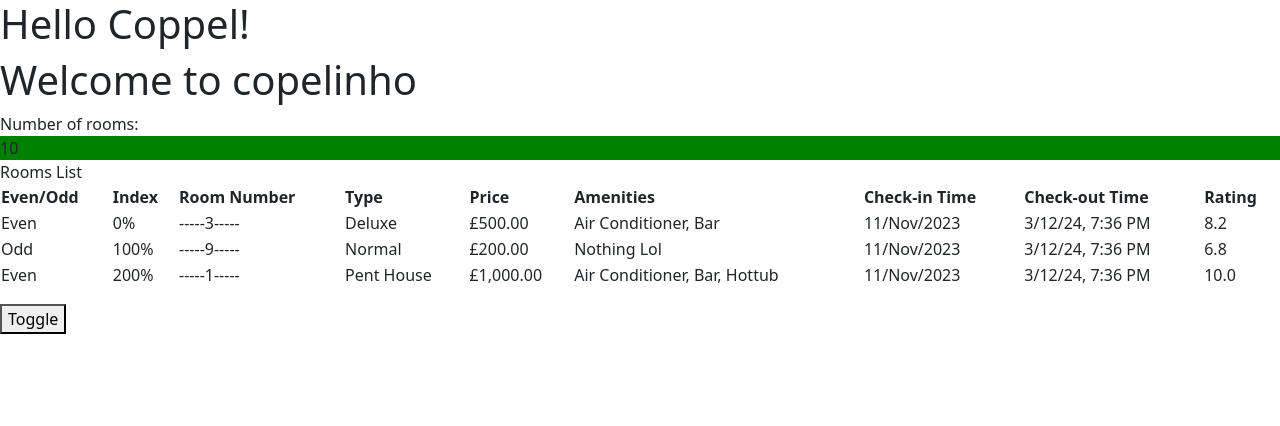
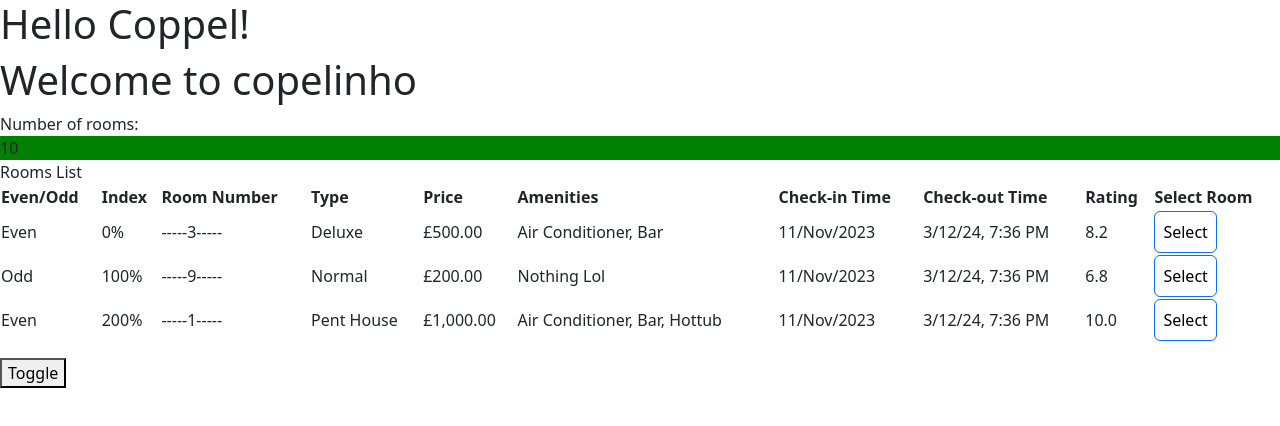
Before and after one commit to gilrg18/angularConcepts, an Angular app in the folder hotelinventoryapp/: page / in a window 1280 px wide. Shown: the top 426 px of the page. Built offline with nearby package versions, Linux system fonts and the light colour scheme.

Commit message:
@Output & EventEmitter from child component

```diff
--- a/hotelinventoryapp/src/app/rooms/rooms-list/rooms-list.component.html
+++ b/hotelinventoryapp/src/app/rooms/rooms-list/rooms-list.component.html
@@ -10,22 +10,32 @@
     <th>Check-in Time</th>
     <th>Check-out Time</th>
     <th>Rating</th>
+    <th>Select Room</th>
   </tr>
   <!-- STRUCTURAL directives add or remove elements from DOM (*ngFor, ngIf, ngSwitch)-->
   <!-- ATTRIBUTE directives modify the appearance or behavior of DOM elements
         but cannot add or remove element from the DOM -->
-    <tr [ngClass]="e ? 'even' : 'odd'"
-        *ngFor="let room of rooms | slice : 0:3;
-        let e = even; let o = odd; let i = index">
+  <tr
+    [ngClass]="e ? 'even' : 'odd'"
+    *ngFor="
+      let room of rooms | slice : 0 : 3;
+      let e = even;
+      let o = odd;
+      let i = index
+    "
+  >
     <td>{{ e ? "Even" : "Odd" }}</td>
-      <td>{{ i  | percent}}</td>
+    <td>{{ i | percent }}</td>
     <td>{{ room.roomNumber.toString().padStart(6, "-").padEnd(11, "-") }}</td>
     <td>{{ room.roomType }}</td>
-      <td>{{ room.price | currency: 'GBP' }}</td>
-      <td>{{ room.amenities | titlecase}}</td>
+    <td>{{ room.price | currency : "GBP" }}</td>
+    <td>{{ room.amenities | titlecase }}</td>
     <!-- PIPES '|' (Format data, it doesnt change the original data,it just formats it) -->
-      <td>{{ room.checkinTime | date : 'dd/MMM/yyyy' }}</td>
-      <td>{{ room.checkoutTime | date : 'short' }}</td>
-      <td>{{room.rating | number : '1.1-1' : 'en-us'}}</td>
+    <td>{{ room.checkinTime | date : "dd/MMM/yyyy" }}</td>
+    <td>{{ room.checkoutTime | date : "short" }}</td>
+    <td>{{ room.rating | number : "1.1-1" : "en-us" }}</td>
+    <td>
+      <button class="btn btn-primary" (click)="selectRoom(room)">Select</button>
+    </td>
   </tr>
 </table>
--- a/hotelinventoryapp/src/app/rooms/rooms-list/rooms-list.component.ts
+++ b/hotelinventoryapp/src/app/rooms/rooms-list/rooms-list.component.ts
@@ -1,4 +1,4 @@
-import { Component, OnInit, Input } from '@angular/core';
+import { Component, OnInit, Input, Output, EventEmitter } from '@angular/core';
 import { RoomList } from '../rooms';
 import { CommonModule } from '@angular/common';
 @Component({
@@ -13,9 +13,16 @@
   //"Make this 'rooms' property a valid html property on 'hinv-rooms-list' html element"
   @Input() rooms: RoomList[] = [];
 
+  //Pass the data back from child to parent component
+  //Outputs are events
+  @Output() selectedRoom = new EventEmitter<RoomList>()
+
   constructor(){}
 
   ngOnInit(): void {
 
   }
+  selectRoom(room: RoomList) {
+    this.selectedRoom.emit(room);
+  }
 }
--- a/hotelinventoryapp/src/app/rooms/rooms.component.html
+++ b/hotelinventoryapp/src/app/rooms/rooms.component.html
@@ -13,9 +13,13 @@
 <!-- {{ rooms.availableRooms ?? 'No Rooms' }} -->
 <!-- JSON PIPE -->
 <!-- {{roomList | json}} -->
+<div *ngIf="selectedRoom">
+  {{selectedRoom | json}}
+</div>
 
 <div *ngIf="rooms.availableRooms > 0">
- <hinv-rooms-list [rooms]="roomsList"></hinv-rooms-list>
+ <hinv-rooms-list [rooms]="roomsList"
+ (selectedRoom) ="selectRoom($event)"></hinv-rooms-list>
 </div>
 
 <!-- EVENT BINDING -->
--- a/hotelinventoryapp/src/app/rooms/rooms.component.ts
+++ b/hotelinventoryapp/src/app/rooms/rooms.component.ts
@@ -21,6 +21,8 @@
 
   //EVENT BINDING
   hideRooms = false;
+
+  selectedRoom!: RoomList;
 
   rooms: Room = {
     totalRooms: 20,
@@ -80,4 +82,9 @@
       },
     ];
   }
+
+  selectRoom(room: RoomList){
+    this.selectedRoom = room;
+    console.log(room);
+  }
 }
```
Lines whose indentation alone changed are shown as unchanged.
